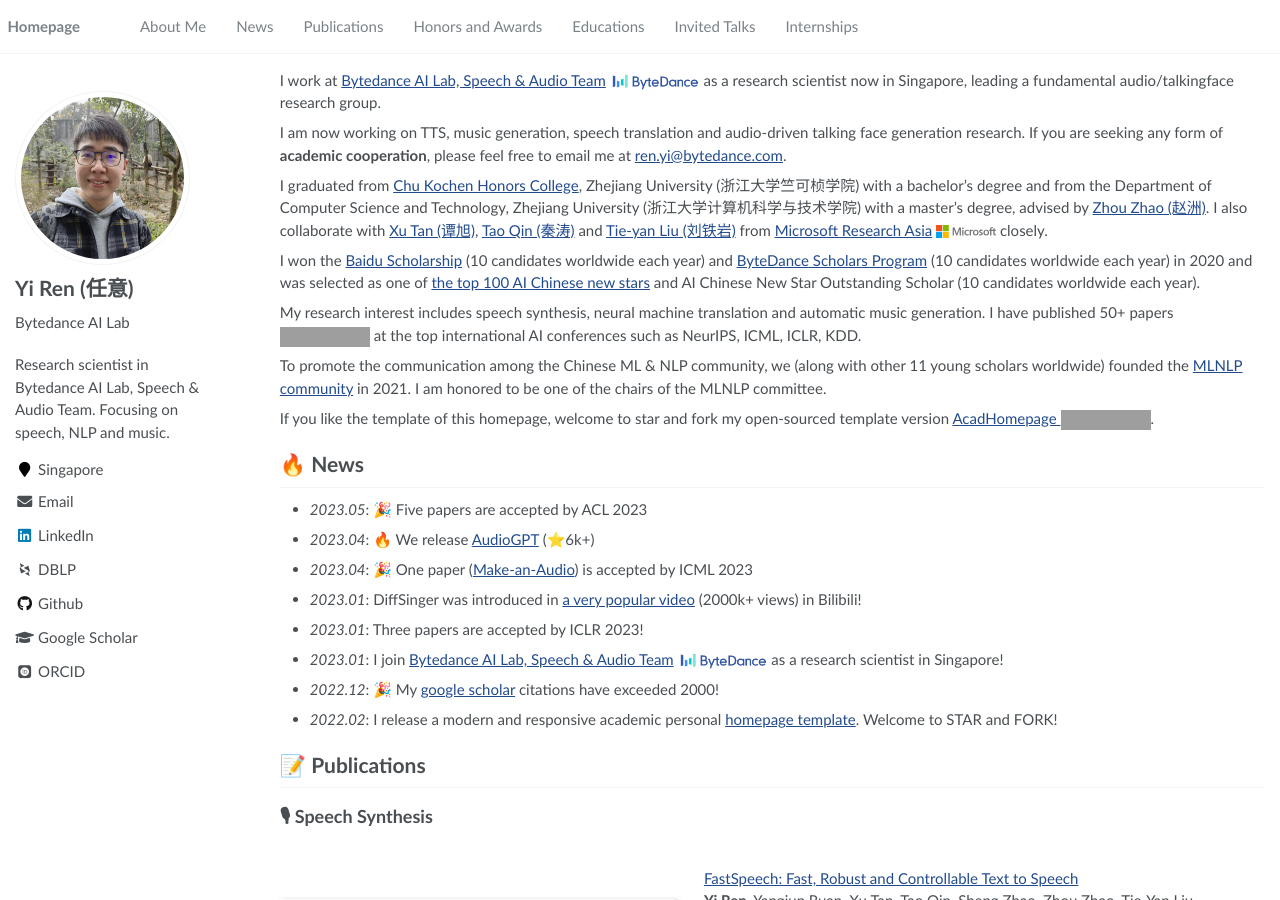
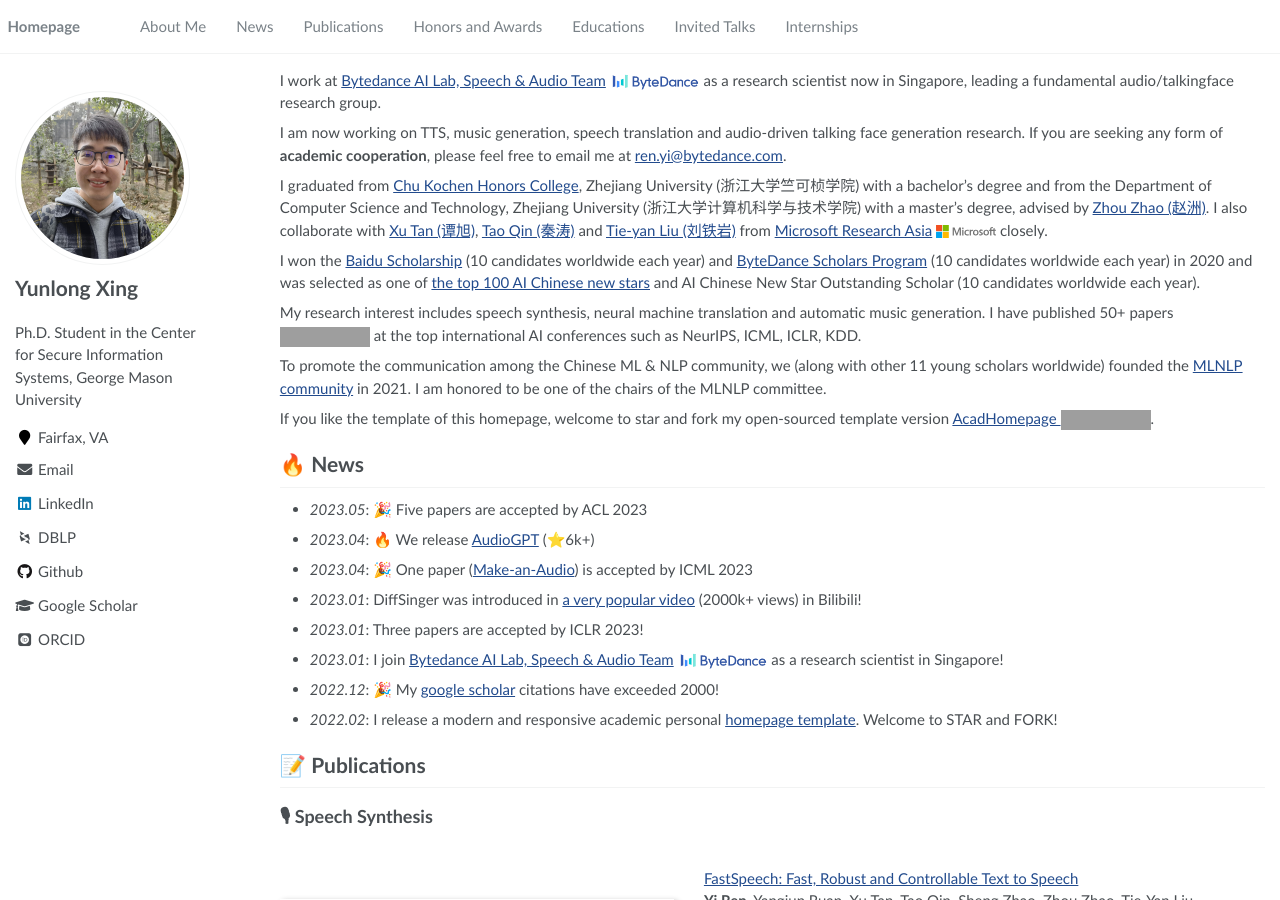
Before and after one commit to YunlongXing/yunlongxing.github.io, a Jekyll site: the page built from _pages/about.md, in a window 1280 px wide and 900 px high. Built offline with Jekyll 4.4.1, drawn with Linux system fonts in a browser that asks for light colours; some web fonts are replaced; grey boxes are pictures that could not be loaded.

Commit message:
Update _config.yml

```diff
--- a/_config.yml
+++ b/_config.yml
@@ -6,9 +6,9 @@
 # `jekyll serve`. If you change this file, please restart the server process.
 
 # Site Settings
-title                    : "Yi Ren (任意)"
-description              : "Research scientist in Bytedance AI Lab, Speech & Audio Team. Focusing on speech, NLP and music."
-repository               : "rayeren/rayeren.github.io"
+title                    : "Yunlong Xing"
+description              : "Ph.D. Student in the Center for Secure Information Systems, George Mason University"
+repository               : "YunlongXing/yunlongxing.github.io"
 google_scholar_stats_use_cdn : true
 
 # google analytics
@@ -21,14 +21,14 @@ baidu_site_verification  : code-ZxFK3f4pfb
 
 # Site Author
 author:
-  name             : "Yi Ren (任意)"
+  name             : "Yunlong Xing"
   avatar           : "images/ry_profile.jpeg"
-  bio              : "Bytedance AI Lab"
-  location         : "Singapore"
+  bio              : ""
+  location         : "Fairfax, VA"
   employer         :
   pubmed           :
-  googlescholar    : "https://scholar.google.com/citations?user=4FA6C0AAAAAJ"
-  email            : "rayeren613@gmail.com"
+  googlescholar    : "https://scholar.google.com/citations?user=H9E5GxsAAAAJ&hl=en"
+  email            : "yxing4@gmu.edu"
   researchgate     :  # example: "https://www.researchgate.net/profile/yourprofile"
   uri              :
   bitbucket        :
@@ -37,15 +37,15 @@ author:
   flickr           :
   facebook         :
   foursquare       :
-  github           : "RayeRen"
+  github           : "YunlongXing"
   google_plus      :
   keybase          :
   instagram        :
   impactstory      : #"https://profiles.impactstory.org/u/xxxx-xxxx-xxxx-xxxx"
   lastfm           :
-  linkedin         : "rayeren"
-  dblp             : "https://dblp.org/pid/75/6568-6.html"
-  orcid            : "https://orcid.org/0000-0002-9160-3848"
+  linkedin         : ""
+  dblp             : ""
+  orcid            : "https://orcid.org/0000-0002-3844-2467"
   pinterest        :
   soundcloud       :
   stackoverflow    : # http://stackoverflow.com/users/123456/username
```
